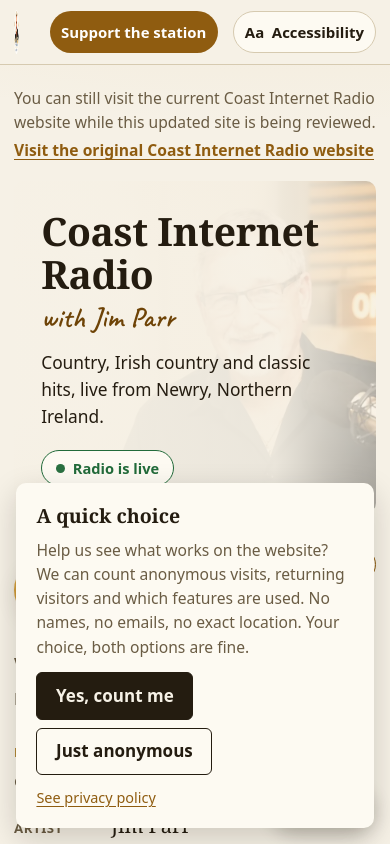
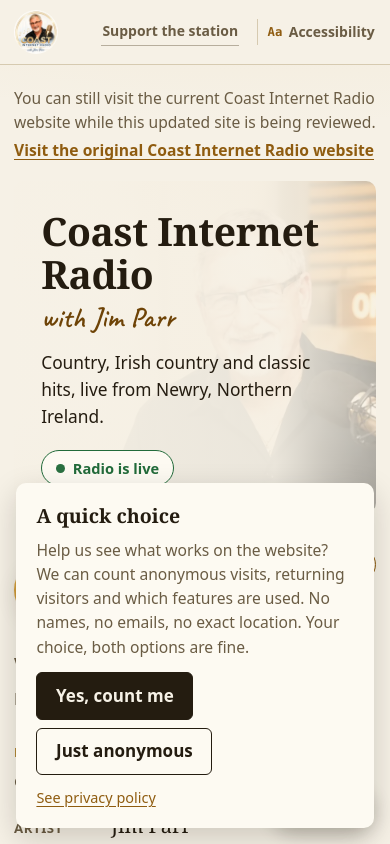
Before and after one commit to JamieP-205/coast-internet-radio, a website: page index.html in a window 390 px wide. Shown: the top 844 px of the page. Drawn offline with Linux system fonts and the light colour scheme; no server answers.

Commit message:
Simplify donation handoff and header controls (#19)
* Simplify header support controls

* Load masthead polish styles

* Simplify PayPal handoff page

```diff
--- /dev/null
+++ b/header-polish.css
@@ -0,0 +1,59 @@
+/* Small visual cleanup for the two utility controls in the masthead. */
+.support-header,
+.a11y-toggle {
+  min-height: 0;
+  padding: .28rem .08rem;
+  border: 0;
+  border-radius: 0;
+  background: none;
+  color: var(--muted);
+  font-size: .88rem;
+  font-weight: 650;
+  line-height: 1.2;
+  box-shadow: none;
+  transform: none;
+}
+
+.support-header {
+  text-decoration: none;
+  border-bottom: 1px solid color-mix(in srgb, currentColor 45%, transparent);
+}
+
+.support-header:hover,
+html[data-theme="dark"] .support-header:hover {
+  background: none;
+  color: var(--ink);
+  transform: none;
+}
+
+.a11y-toggle {
+  gap: .38rem;
+  margin-left: .35rem;
+  padding-left: .8rem;
+  border-left: 1px solid var(--line);
+}
+
+.a11y-toggle > span:first-child {
+  font-family: var(--font-mono);
+  font-size: .72rem;
+  font-weight: 700;
+  color: var(--brand);
+}
+
+.a11y-toggle:hover {
+  background: none;
+  color: var(--ink);
+  transform: none;
+}
+
+@media (max-width: 620px) {
+  .support-header,
+  .a11y-toggle {
+    font-size: .82rem;
+  }
+
+  .a11y-toggle {
+    margin-left: .15rem;
+    padding-left: .55rem;
+  }
+}
--- a/managed-content.js
+++ b/managed-content.js
@@ -16,6 +16,17 @@
 
   const $ = (sel, ctx = document) => ctx.querySelector(sel);
   const liveUI = window.CoastLiveUI || {};
+
+  function ensureHeaderPolishStyles() {
+    if (document.querySelector('link[data-header-polish]')) return;
+    const link = document.createElement("link");
+    link.rel = "stylesheet";
+    link.href = "/header-polish.css?v=20260918";
+    link.dataset.headerPolish = "true";
+    document.head.appendChild(link);
+  }
+
+  ensureHeaderPolishStyles();
 
   function cleanText(value) {
     return String(value || "").replace(/\s+/g, " ").trim();
@@ -151,7 +162,7 @@
         a.target = "_blank";
         a.rel = "noopener noreferrer";
         a.className = "news-link";
-        a.textContent = cleanText(news.linkLabel);
+        a.textContent = cleanText(news.linkLabel || "Read more");
         article.appendChild(a);
       }
 
```
Also changed, not shown: paypal-redirect.html (+3 -23 lines).
